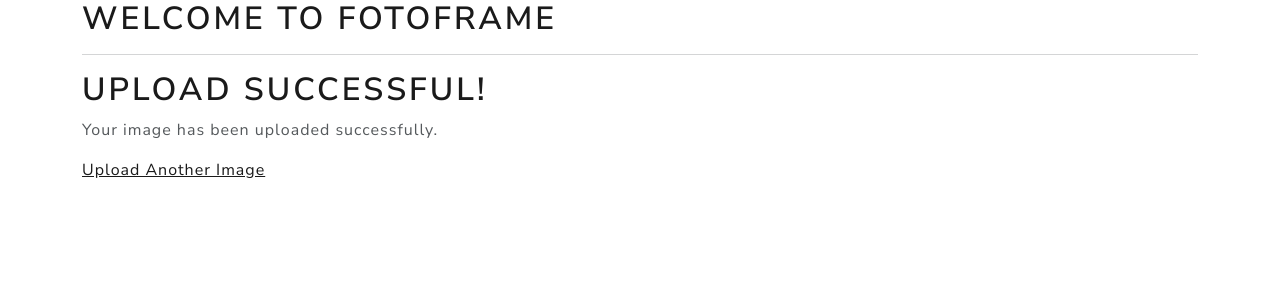
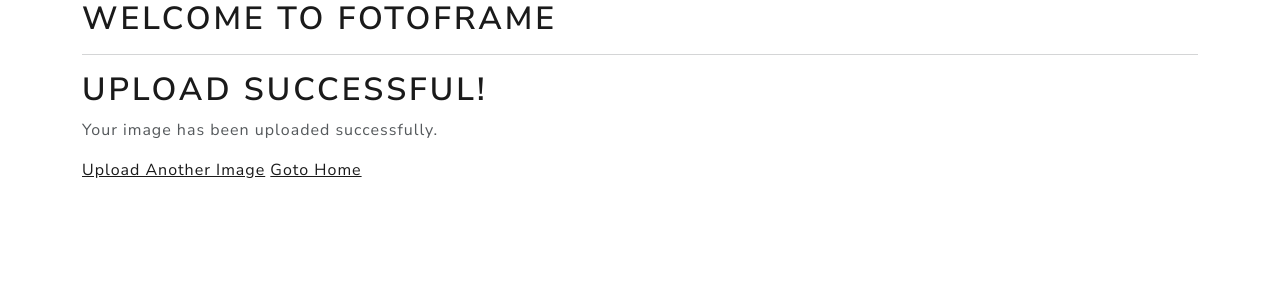
Before and after one commit to muzzammilh/fotoframe, a Django app: template templates/customer/upload_success.html in a window 1280 px wide. Shown: the top 300 px of the page. Run offline with Django 4.2, Linux system fonts and the light colour scheme; the template is opened without the code that fills it, so the values that code supplies are empty; some libraries are stand-ins or nearby versions.

Commit message:
Added upload button (#30)

```diff
--- a/templates/customer/upload_success.html
+++ b/templates/customer/upload_success.html
@@ -8,4 +8,5 @@
     <h1>Upload Successful!</h1>
     <p>Your image has been uploaded successfully.</p>
     <a href="{% url 'upload_image' %}">Upload Another Image</a>
+    <a href="{% url 'home' %}">Goto Home</a>
 {% endblock %}
--- a/templates/customer/welcome.html
+++ b/templates/customer/welcome.html
@@ -23,4 +23,5 @@
         <a href="{% url 'options' %}">Profile Options</a>
         <a href="{% url 'password_change' %}">Password change</a>
     </details>
+    <a class="btn btn-dark" href="{% url 'upload_image' %}" role="button">Upload Image</a>
 {% endblock %}
```
